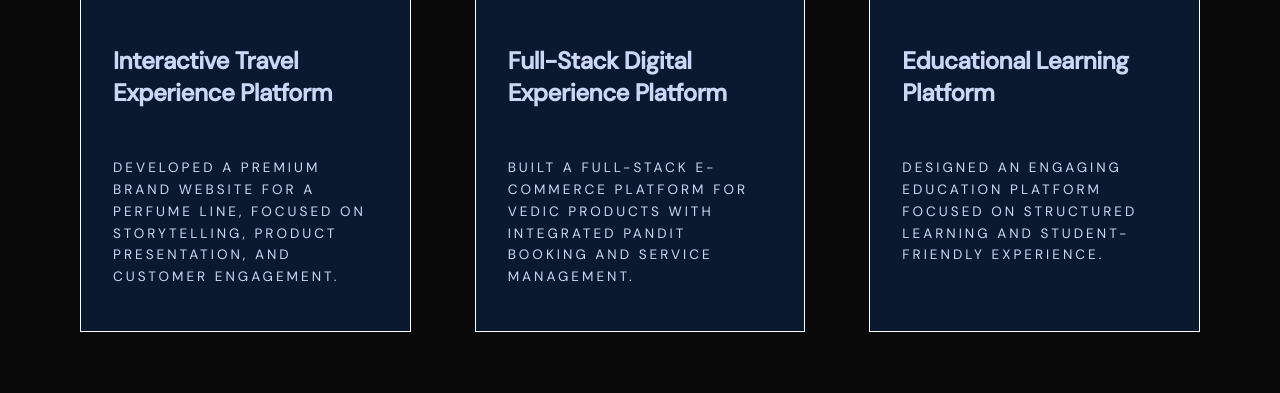
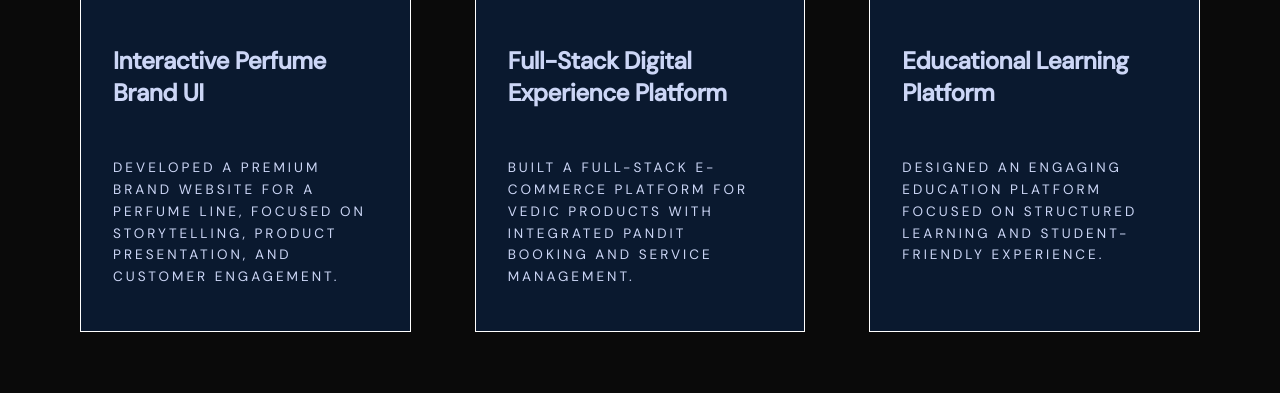
Before and after one commit to guru963/poortfolio, a plain HTML site: page index.html in a window 1280 px wide. Shown: the part 2570-2963 px from the top of the page. Drawn offline with nearby package versions, Linux system fonts and the light colour scheme.

Commit message:
Fifth commit

```diff
--- a/index.html
+++ b/index.html
@@ -229,7 +229,7 @@
           <a href="https://guru963.github.io/parismystery/" target="_blank"><ion-icon name="open-outline"></ion-icon></a>
         </div>
         <div class="project-box__content">
-          <h3>Interactive Travel Experience Platform</h3>
+          <h3>Interactive Perfume Brand UI</h3>
           <h5>Developed a premium brand website for a perfume line, focused on storytelling, product presentation, and customer engagement.</h5>
         </div>
       </div>
```
